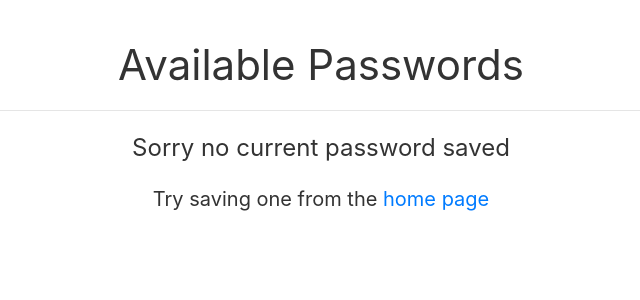
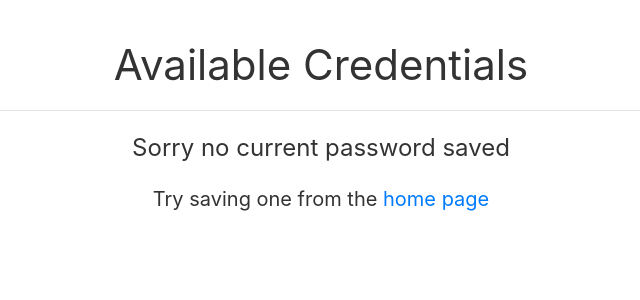
Before and after one commit to LokotamaTheMastermind/secret-password-saver, a Django app: page /passwords/ in a window 1280 px wide. Shown: the top 300 px of the page, without its empty margins (319-959 px from the left). Run offline with Django 3.2, Linux system fonts and the light colour scheme; the visitor is signed in with stand-in values (Sample User, id 1); data that the repository does not hold is empty; some libraries are stand-ins or nearby versions.

Commit message:
Edited LICENSE and some templates

```diff
--- a/src/templates/extra/search.html
+++ b/src/templates/extra/search.html
@@ -1,6 +1,6 @@
 {% extends 'shared/base.html' %}
 
-{% block title %}Search Query - {{ query }}{% endblock title %}
+{% block title %}Query - {{ query }}{% endblock title %}
 
 {% block content %}
 <div class="uk-container uk-margin-medium-top">
--- a/src/templates/passwords/passwords.html
+++ b/src/templates/passwords/passwords.html
@@ -1,11 +1,11 @@
 {% extends 'shared/base.html' %}
 
-{% block title %}Passwords{% endblock title %}
+{% block title %}Credentials{% endblock title %}
 
 {% block content %}
 <!-- Main content -->
 <div class="uk-container uk-margin-medium-top">
-    <h1 class="uk-h1 uk-text-center">Available Passwords</h1>
+    <h1 class="uk-h1 uk-text-center">Available Credentials</h1>
     <hr class="uk-hr">
     {% if not empty %}
     <form action="{% url 'Search:search-query' %}" method="GET" class="uk-search uk-search-navbar">
--- a/src/templates/passwords/update.html
+++ b/src/templates/passwords/update.html
@@ -1,11 +1,11 @@
 {% extends 'shared/base.html' %}
 
-{% block title %}Password Update{% endblock title %}
+{% block title %}Update{% endblock title %}
 
 {% block content %}
 <!-- Main content -->
 <div class="uk-container">
-    <h1 class="uk-h1 uk-text-center uk-margin-medium-top">Update Password</h1>
+    <h1 class="uk-h1 uk-text-center uk-margin-medium-top">Update Credential</h1>
     <hr class="uk-hr">
     <form action="{% url 'ProjectHeart:password-update' id %}" method="POST">
         {% csrf_token %}
```
Also changed, not shown: 1 other file.
